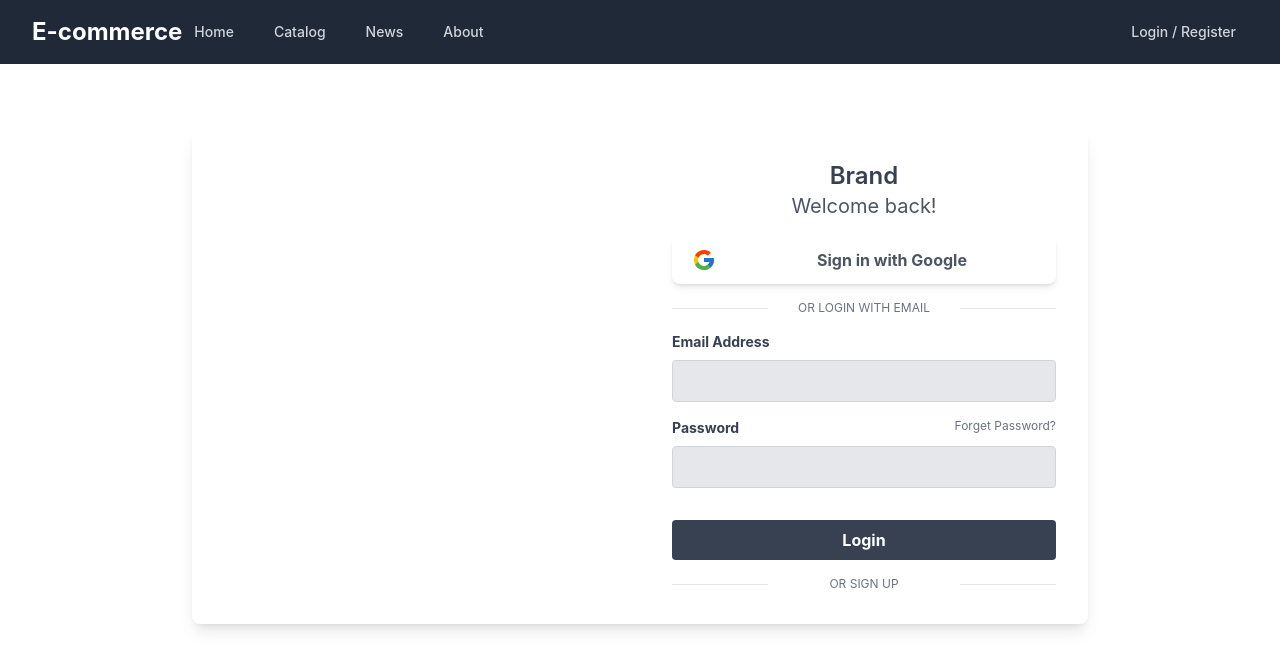
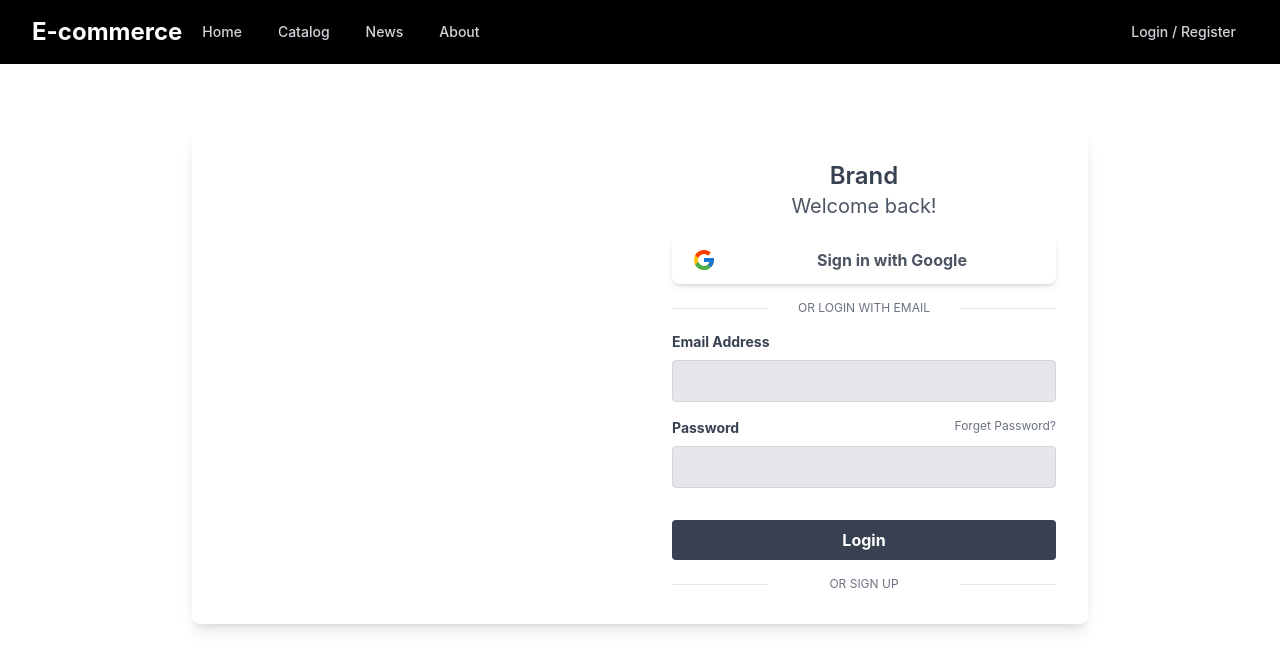
Before and after one commit to Stofull/E-Commerce, a React (Create React App) app: page /Login in a window 1280 px wide. Shown: the top 670 px of the page. Built offline with nearby package versions, Linux system fonts and the light colour scheme.

Commit message:
Image errors

```diff
--- a/package.json
+++ b/package.json
@@ -8,6 +8,7 @@
     "@testing-library/jest-dom": "^5.17.0",
     "@testing-library/react": "^13.4.0",
     "@testing-library/user-event": "^13.5.0",
+    "framer-motion": "^11.3.19",
     "react": "^18.3.1",
     "react-dom": "^18.3.1",
     "react-responsive-carousel": "^3.2.23",
--- a/src/App.css
+++ b/src/App.css
@@ -46,3 +46,12 @@
   height: 100vh;
   object-fit: cover;
 }
+
+.carousel-item {
+  height: auto;
+  width: 100%;
+}
+
+.carousel-item img {
+  width: 100%;
+}
--- a/src/App.js
+++ b/src/App.js
@@ -1,8 +1,8 @@
-import React from 'react';
-import Navbar from './components/Navbar';
-import TitleSection from './components/TitleSection';
-import CarouselSection from './components/CarouselSection';
-import Footer from './components/Footer';
+import React from "react";
+import Navbar from "./components/Navbar";
+import TitleSection from "./components/TitleSection";
+import CarouselSection from "./components/CarouselSection";
+import Footer from "./components/Footer";
 
 function App() {
   return (
@@ -10,6 +10,7 @@ function App() {
       <Navbar />
       <div className="flex-grow">
         <TitleSection />
+        <div className="h-16 bg-black"></div>
         <CarouselSection />
       </div>
       <Footer />
--- a/src/components/CarouselSection.js
+++ b/src/components/CarouselSection.js
@@ -1,32 +1,84 @@
-import React from 'react';
-import "react-responsive-carousel/lib/styles/carousel.min.css";
-import { Carousel } from 'react-responsive-carousel';
+import { AnimatePresence, motion } from "framer-motion";
+import React, { useState } from "react";
+import Image from "next/image";
+import img1 from './img/image1.jpg';
+import img2 from './img/image2.jpg';
+import img3 from './img/image3.jpg';
+
+const images = [
+  img1,
+  img2,
+  img3,
+];
 
 const CarouselSection = () => {
+  const [currentSlide, setCurrentSlide] = useState(0);
+  const [showOverlay, setShowOverlay] = useState(false);
+
+  const handlePrev = () => {
+    setCurrentSlide((prevSlide) => (prevSlide - 1 + images.length) % images.length);
+  };
+
+  const handleNext = () => {
+    setCurrentSlide((prevSlide) => (prevSlide + 1) % images.length);
+  };
+
   return (
-    <div className="w-full">
-      <Carousel
-        showThumbs={false}
-        autoPlay
-        infiniteLoop
-        interval={3000} // Интервал прокрутки в миллисекундах
-        showStatus={false} // Скрыть индикатор статуса
-        showIndicators={false} // Скрыть индикаторы
-        stopOnHover={false} // Не останавливаться при наведении
+    <div className="relative w-full overflow-hidden">
+      <motion.div
+        className="relative flex transition-transform duration-500"
+        style={{ transform: `translateX(-${currentSlide * 100}%)` }}
       >
-        {/*TODO
-        АДАПТИРОВАТЬ ВСЕ ФОТКИ В ПРОЕКТЕ
-        */}
-        <div className="h-64">
-          <img className="object-cover h-full w-full" src="https://i.imgur.com/gxLdYWO.jpeg" alt="Slide 1" />
-        </div>
-        <div className="h-64">
-          <img className="object-cover h-full w-full" src="https://i.imgur.com/L0jLmsE.jpeg" alt="Slide 2" />
-        </div>
-        <div className="h-64">
-          <img className="object-cover h-full w-full" src="https://i.imgur.com/7k9udjT.jpeg" alt="Slide 3" />
-        </div>
-      </Carousel>
+        {images.map((image, index) => (
+          <motion.div
+            key={index}
+            className="min-w-full h-64 md:h-96 flex-shrink-0 flex items-center justify-center relative overflow-hidden"
+            onHoverStart={() => setShowOverlay(true)}
+            onHoverEnd={() => setShowOverlay(false)}
+          >
+            <AnimatePresence>
+              {showOverlay && (
+                <motion.div
+                  className="absolute left-0 top-0 bottom-0 right-0 z-10 flex justify-center items-center"
+                  initial={{ opacity: 0 }}
+                  animate={{ opacity: 1 }}
+                  exit={{ opacity: 0 }}
+                >
+                  <div className="absolute bg-black pointer-events-none opacity-50 h-full w-full" />
+                  <motion.h1
+                    className="bg-white font-semibold text-sm z-10 px-3 py-2 rounded-full flex items-center gap-[0.5ch] hover:opacity-75"
+                    initial={{ y: 10 }}
+                    animate={{ y: 0 }}
+                    exit={{ y: 10 }}
+                  >
+                    <span>Explore Now</span>
+                    <Image src="/arrow.svg" alt="Arrow" width={16} height={16} />
+                  </motion.h1>
+                </motion.div>
+              )}
+            </AnimatePresence>
+            <Image
+              src={image}
+              alt={`Slide ${index + 1}`}
+              layout="fill"
+              style={{ objectFit: "cover" }}
+            />
+          </motion.div>
+        ))}
+      </motion.div>
+
+      <button
+        className="absolute top-1/2 left-0 transform -translate-y-1/2 bg-gray-800 text-white p-2 rounded-full opacity-75 hover:opacity-100 transition-opacity duration-200"
+        onClick={handlePrev}
+      >
+        &#10094;
+      </button>
+      <button
+        className="absolute top-1/2 right-0 transform -translate-y-1/2 bg-gray-800 text-white p-2 rounded-full opacity-75 hover:opacity-100 transition-opacity duration-200"
+        onClick={handleNext}
+      >
+        &#10095;
+      </button>
     </div>
   );
 };
--- a/src/components/Footer.js
+++ b/src/components/Footer.js
@@ -1,8 +1,13 @@
 import React from 'react';
+{/*
+  TODO
+Дописать до конца футер увеличить его в размере, и приписать их к другим страница
+  */
+}
 
 const Footer = () => {
   return (
-    <footer className="bg-gray-800 text-white py-4">
+    <footer className="bg-black text-white py-4">
       <div className="container mx-auto text-center">
         &copy; 2024 E-commerce. All rights reserved.
       </div>
--- a/src/components/Login.js
+++ b/src/components/Login.js
@@ -1,6 +1,9 @@
 import React from "react";
 import Navbar from "./Navbar";
 
+{/*TODO
+  Дописать кнопку регистрации в логине или сделать модальный способ регистрации и авторизации
+  */}
 const Login = () => {
   return (
     <>
--- a/src/components/Navbar.js
+++ b/src/components/Navbar.js
@@ -1,9 +1,13 @@
 import React from "react";
 import { Link } from "react-router-dom";
-
+{
+  /*TODO
+  Изменить цвет и визуализировать его
+  */
+}
 const Navbar = () => {
   return (
-    <nav className="bg-gray-800 sticky top-0 z-50">
+    <nav className="bg-black sticky top-0 z-50">
       <div className="max-w-7xl mx-auto px-2 sm:px-6 lg:px-8">
         <div className="relative flex items-center justify-between h-16">
           <div className="inset-y-0 left-0 flex items-center">
@@ -13,28 +17,28 @@ const Navbar = () => {
           </div>
           <div className="flex-1 flex items-center justify-center sm:items-stretch sm:justify-start">
             <div className="hidden sm:block">
-              <div className="flex space-x-4">
+              <div className="ml-5 flex space-x-4 gap-5">
                 <Link
                   to="/"
-                  className="text-gray-300 hover:bg-gray-700 hover:text-white px-3 py-2 rounded-md text-sm font-medium"
+                  className="text-gray-300 nav-item py-2 rounded-md text-sm font-medium "
                 >
                   Home
                 </Link>
                 <Link
                   to="#"
-                  className="text-gray-300 hover:bg-gray-700 hover:text-white px-3 py-2 rounded-md text-sm font-medium"
+                  className="text-gray-300 py-2 rounded-md text-sm font-medium nav-item"
                 >
                   Catalog
                 </Link>
                 <Link
                   to="#"
-                  className="text-gray-300 hover:bg-gray-700 hover:text-white px-3 py-2 rounded-md text-sm font-medium"
+                  className="text-gray-300 nav-item py-2 rounded-md text-sm font-medium"
                 >
                   News
                 </Link>
                 <Link
                   to="#"
-                  className="text-gray-300 hover:bg-gray-700 hover:text-white px-3 py-2 rounded-md text-sm font-medium"
+                  className="text-gray-300 nav-item py-2 rounded-md text-sm font-medium"
                 >
                   About
                 </Link>
--- a/src/components/TitleSection.js
+++ b/src/components/TitleSection.js
@@ -1,14 +1,20 @@
-import React from 'react';
-
+import React from "react";
+{
+  /*TODO
+  Правильно визуализировать его
+  */
+}
 const TitleSection = () => {
   return (
     <div className="titlebg">
-      <h1 className="text-4xl font-bold mb-4">Welcome to Our E-commerce Site</h1>
+      <h1 className="bg-clip-text text-transparent bg-gradient-to-r from-orange-300 to-red-600 text-4xl font-bold mb-4">
+        Welcome to Our E-commerce Site
+      </h1>
       <div className="flex space-x-4">
-        <button className="bg-blue-500 hover:bg-blue-700 active:bg-blue-500 text-white font-bold py-2 px-4 rounded">
+        <button className="bg-orange-500 hover:bg-orange-700 active:bg-black text-white font-bold py-2 px-4 rounded">
           Get Started
         </button>
-        <button className="bg-green-500 hover:bg-green-700 text-white font-bold py-2 px-4 rounded">
+        <button className="bg-black hover:bg-black active:bg-orange-800 text-white font-bold py-2 px-4 rounded">
           Learn More
         </button>
       </div>
--- a/src/index.js
+++ b/src/index.js
@@ -2,7 +2,8 @@ import React from "react";
 import ReactDOM from "react-dom/client";
 import "./index.css";
 import App from "./App";
-import style from "./App.css";
+import "./App.css";
+import "./navbar.css";
 import { createBrowserRouter, RouterProvider } from "react-router-dom";
 import routes from "./Rootes";
 
--- /dev/null
+++ b/src/navbar.css
@@ -0,0 +1,20 @@
+.nav-item {
+  position: relative;
+  width: max-content;
+}
+.nav-item::before {
+  content: "";
+  background: linear-gradient(to right, yellow, red);
+  height: 3px;
+  width: 100%;
+  position: absolute;
+  bottom: 0;
+  border-radius: 100px;
+  transition: 100ms;
+  transform: scale(0);
+  transition: transform 100ms ease-in-out;
+}
+.nav-item:hover::before {
+  transform: scale(1);
+  transform-origin: 0% 50%;
+}
```
Also changed, not shown: 1 other file (tests, documents, lock files or other folders).
